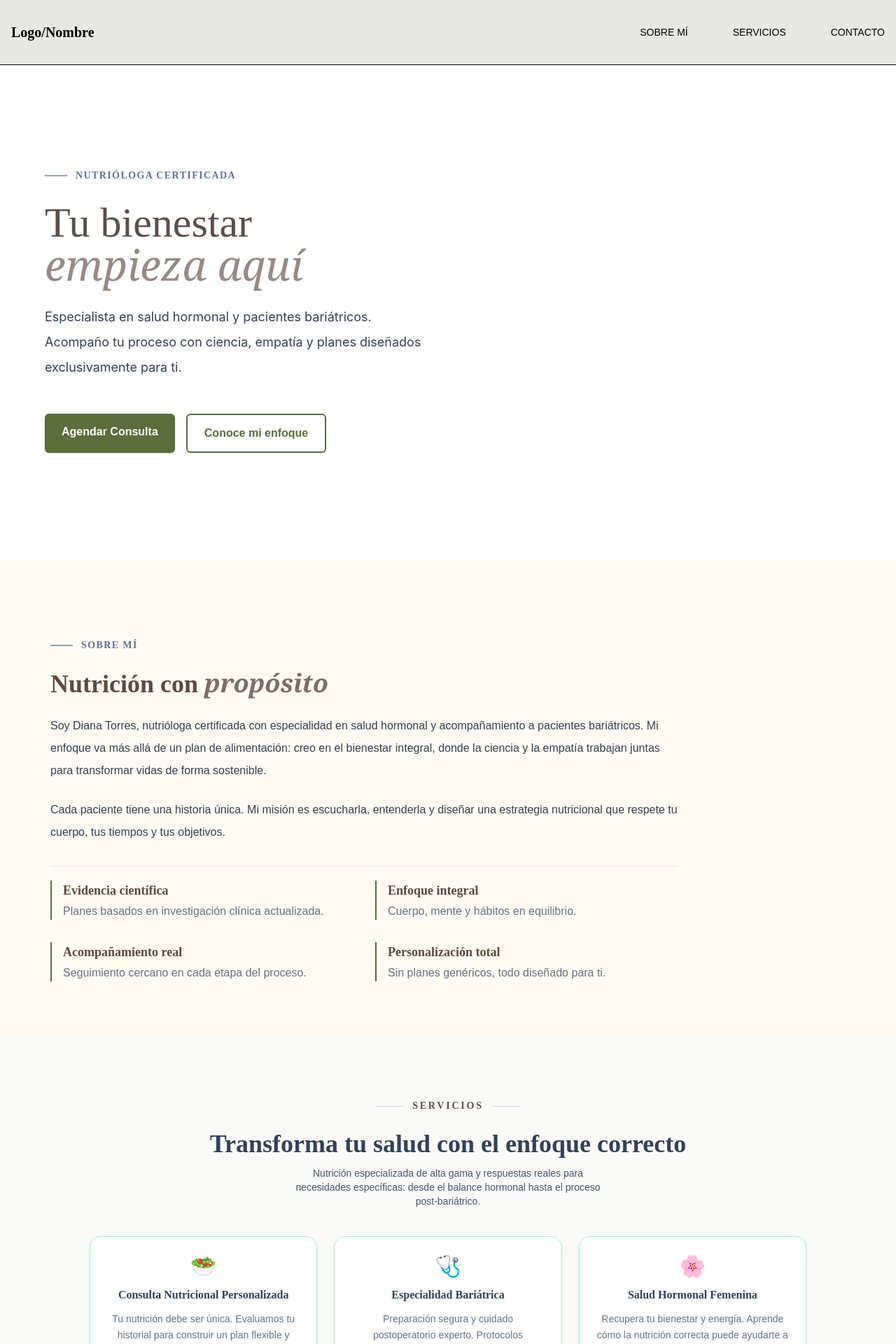
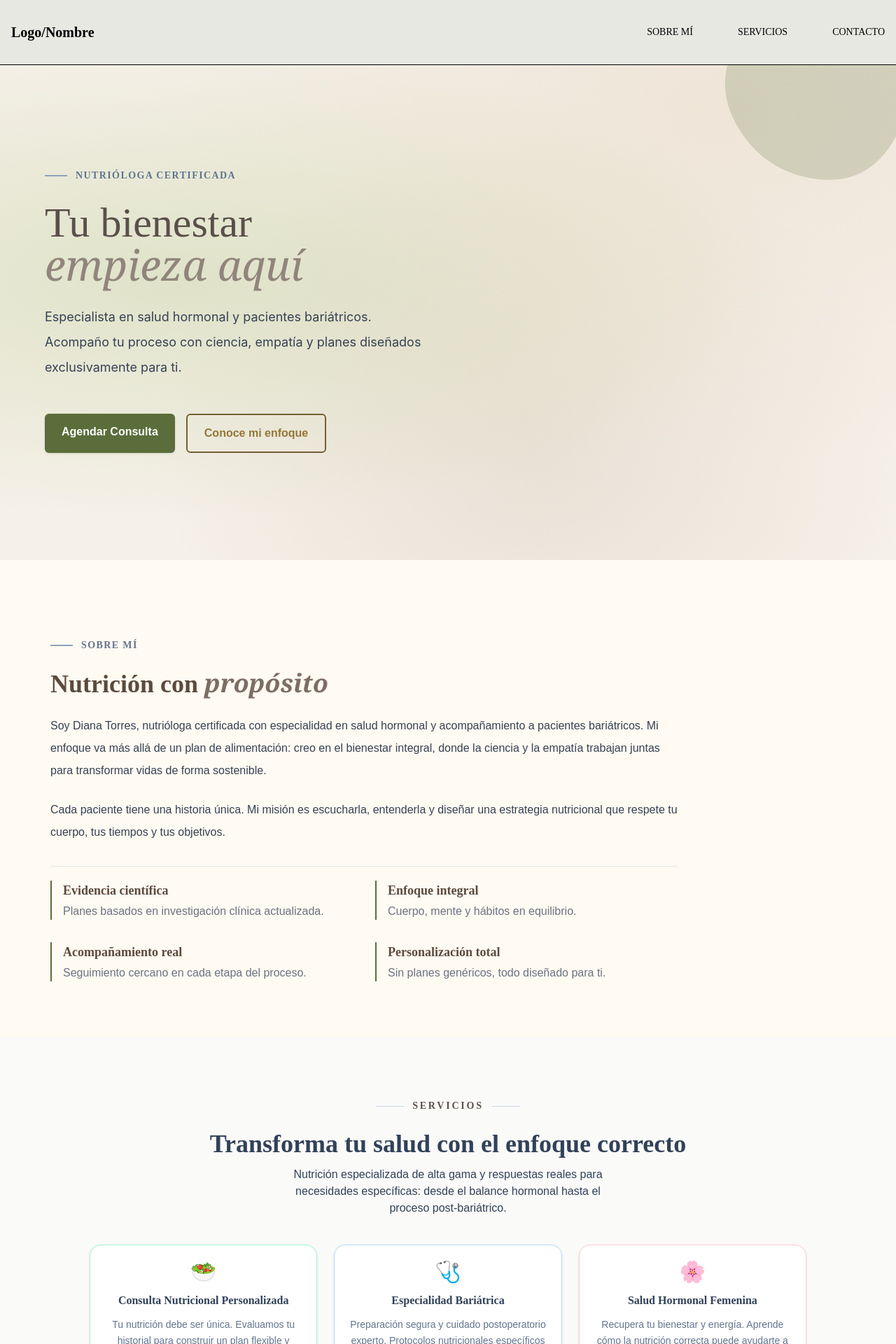
Before and after one commit to midlgwey/nutri-dianatorres-lp, a React (Vite) app: page / in a window 1280 px wide. Shown: the top 1920 px of the page at 70% size. Built offline with nearby package versions, Linux system fonts and the light colour scheme.

Commit message:
Cambio de colores en cards, hero sections y navbar

```diff
--- a/src/components/Navbarc.jsx
+++ b/src/components/Navbarc.jsx
@@ -34,7 +34,7 @@ const Navbarc = () => {
 
         {/* Links */}
         <div className={`${isOpen ? 'block' : 'hidden'} w-full md:block md:w-auto`}>
-          <ul className="font-body font-medium text-sm uppercase flex flex-col p-4 md:p-0 mt-2 border-t border-default bg-olive-200 md:flex-row md:space-x-16 rtl:space-x-reverse md:mt-0 md:border-0 md:bg-neutral-primary">
+          <ul className="font-title font-light text-sm uppercase flex flex-col p-4 md:p-0 mt-2 border-t border-default bg-olive-200 md:flex-row md:space-x-16 rtl:space-x-reverse md:mt-0 md:border-0 md:bg-neutral-primary">
             <li>
               <a
                 href="#sobre-mi"
--- a/src/components/ServicesCard.jsx
+++ b/src/components/ServicesCard.jsx
@@ -1,7 +1,7 @@
 const SERVICE_ACCENTS = {
   0: { icon: "🥗", border: "border-emerald-200", tag: "bg-emerald-50 text-emerald-700" },
-  1: { icon: "🩺", border: "border-emerald-200", tag: "bg-emerald-50 text-emerald-700" },
-  2: { icon: "🌸", border: "border-emerald-200", tag: "bg-emerald-50 text-emerald-700" },
+  1: { icon: "🩺", border: "border-blue-200", tag: "bg-blue-50 text-blue-700" },
+  2: { icon: "🌸", border: "border-rose-200", tag: "bg-rose-50 text-rose-700" },
 }
 
 export default function ServicesCard({ title, description, subtitles = [], index = 0 }) {
@@ -11,7 +11,7 @@ export default function ServicesCard({ title, description, subtitles = [], index
     <div className={`
       bg-white rounded-2xl border ${accent.border}
       flex flex-col
-      px-6 py-6 shadow-sm text-center
+      px-5 py-5 shadow-sm text-center
       hover:shadow-md hover:-translate-y-1
       transition-all duration-300 ease-out
     `}>
--- a/src/sections/AboutMe.jsx
+++ b/src/sections/AboutMe.jsx
@@ -10,7 +10,7 @@ const AboutMe = () => {
         </h2>
       </div>
 
-      <h3 className="text-4xl font-title font-semibold mb-2 text-[#5c4a3d]">
+      <h3 className="md:text-4xl font-title font-semibold mb-2 text-[#5c4a3d]">
         Nutrición con <span className="italic font-serif text-[#5c4a3d]/80">propósito</span>
       </h3>
 
--- a/src/sections/Hero.jsx
+++ b/src/sections/Hero.jsx
@@ -1,56 +1,61 @@
 const Hero = () => {
   return (
-    <section id="hero" className="min-h-screen flex items-center justify-center bg-hero-pattern bg-cover bg-center px-6 md:px-16 pt-20">
+    <section
+      id="hero"
+      className="min-h-screen flex items-center justify-center px-6 md:px-16 pt-20 relative overflow-hidden"
+      style={{
+        background: `
+          radial-gradient(ellipse at 20% 50%, rgba(196, 210, 161, 0.45) 0%, transparent 60%),
+          radial-gradient(ellipse at 80% 20%, rgba(232, 218, 199, 0.5) 0%, transparent 55%),
+          radial-gradient(ellipse at 60% 80%, rgba(210, 195, 178, 0.35) 0%, transparent 50%),
+          #f5f0e8
+        `
+      }}
+    >
 
-      {/* Contenedor principal con distribución de dos columnas */}
+      {/* Blob decorativo fondo */}
+      <div className="absolute -top-20 -right-20 w-96 h-96 opacity-20 pointer-events-none">
+        <svg viewBox="0 0 400 400" xmlns="http://www.w3.org/2000/svg">
+          <path fill="#5A6D3A" d="M320,280Q280,360,200,350Q120,340,80,270Q40,200,90,130Q140,60,210,70Q280,80,325,140Q370,200,320,280Z"/>
+        </svg>
+      </div>
+
       <div className="max-w-screen-xl w-full grid grid-cols-1 md:grid-cols-2 items-center gap-8">
 
-        {/* Columna de contenido escrito y acciones */}
+        {/* Columna izquierda */}
         <div className="flex flex-col text-left max-w-xl w-full">
-
 
           <div className="flex items-center justify-start gap-3 mb-6 mt-2">
             <div className="w-8 h-[1.5px] bg-slate-400"></div>
-              <h2 className="font-title text-sm font-semibold uppercase tracking-widest text-slate-500">
-                Nutrióloga Certificada
-              </h2>
+            <h2 className="font-title text-sm font-semibold uppercase tracking-widest text-slate-500">
+              Nutrióloga Certificada
+            </h2>
           </div>
 
-
-           <h3 className="text-4xl md:text-6xl font-title font-Regular mb-6 text-taupe-600 ">
-              Tu bienestar <span className="italic font-serif text-taupe-500/80 ">  <br/> empieza aquí</span>
-           </h3>
-
+          <h3 className="text-4xl md:text-6xl font-title font-Regular mb-6 text-taupe-600">
+            Tu bienestar <span className="italic font-serif text-taupe-500/80"><br/>empieza aquí</span>
+          </h3>
 
           <p className="text-lg mb-12 text-gray-700 leading-loose">
             Especialista en salud hormonal y pacientes bariátricos. Acompaño tu proceso con ciencia, empatía y planes diseñados exclusivamente para ti.
           </p>
 
-          {/* Bloque de llamados a la acción en línea */}
           <div className="flex flex-row flex-wrap gap-4 font-body">
-            <a
-              href="#contacto"
-              className="bg-[#5A6D3A] hover:bg-[#48572e] text-white px-6 py-3.5 rounded-md font-semibold transition-colors duration-300 text-center shadow-sm"
-            >
+            <a href="#contacto" className="bg-[#5A6D3A] hover:bg-[#48572e] text-white px-6 py-3.5 rounded-md font-semibold transition-colors duration-300 text-center shadow-sm">
               Agendar Consulta
             </a>
-
-            <a
-              href="#sobre-mi"
-              className="border-2 border-[#5A6D3A] text-[#5A6D3A] hover:bg-[#5A6D3A]/5 px-6 py-3.5 rounded-md font-semibold transition-colors duration-300 text-center"
-            >
+            <a href="#sobre-mi" className="border-2 border-[#745f33] text-[#947738] hover:bg-[#5A6D3A]/5 px-6 py-3.5 rounded-md font-semibold transition-colors duration-300 text-center">
               Conoce mi enfoque
             </a>
           </div>
 
         </div>
 
-        {/* Columna reservada para elemento visual o fotográfico */}
-        <div className="hidden md:block"></div>
+
 
       </div>
     </section>
-  )
-}
+  );
+};
 
 export default Hero;
--- a/src/sections/Services.jsx
+++ b/src/sections/Services.jsx
@@ -14,12 +14,12 @@ const Services = () => {
       </div>
 
       {/* Título */}
-      <h2 className="text-3xl md:text-4xl font-title font-semibold text-slate-700 text-center mb-3">
+      <h2 className="text-4xl md:text-4xl font-title font-semibold text-slate-700 text-center mb-3">
         Transforma tu salud con el enfoque correcto
       </h2>
 
       {/* Subtítulo */}
-      <p className="text-center text-slate-600 text-sm max-w-md mx-auto mb-10">
+      <p className="text-center font-body text-slate-700 text-base max-w-md mx-auto mb-10">
         Nutrición especializada de alta gama y respuestas reales para necesidades específicas: desde el balance hormonal hasta el proceso post-bariátrico.
       </p>
 
```
